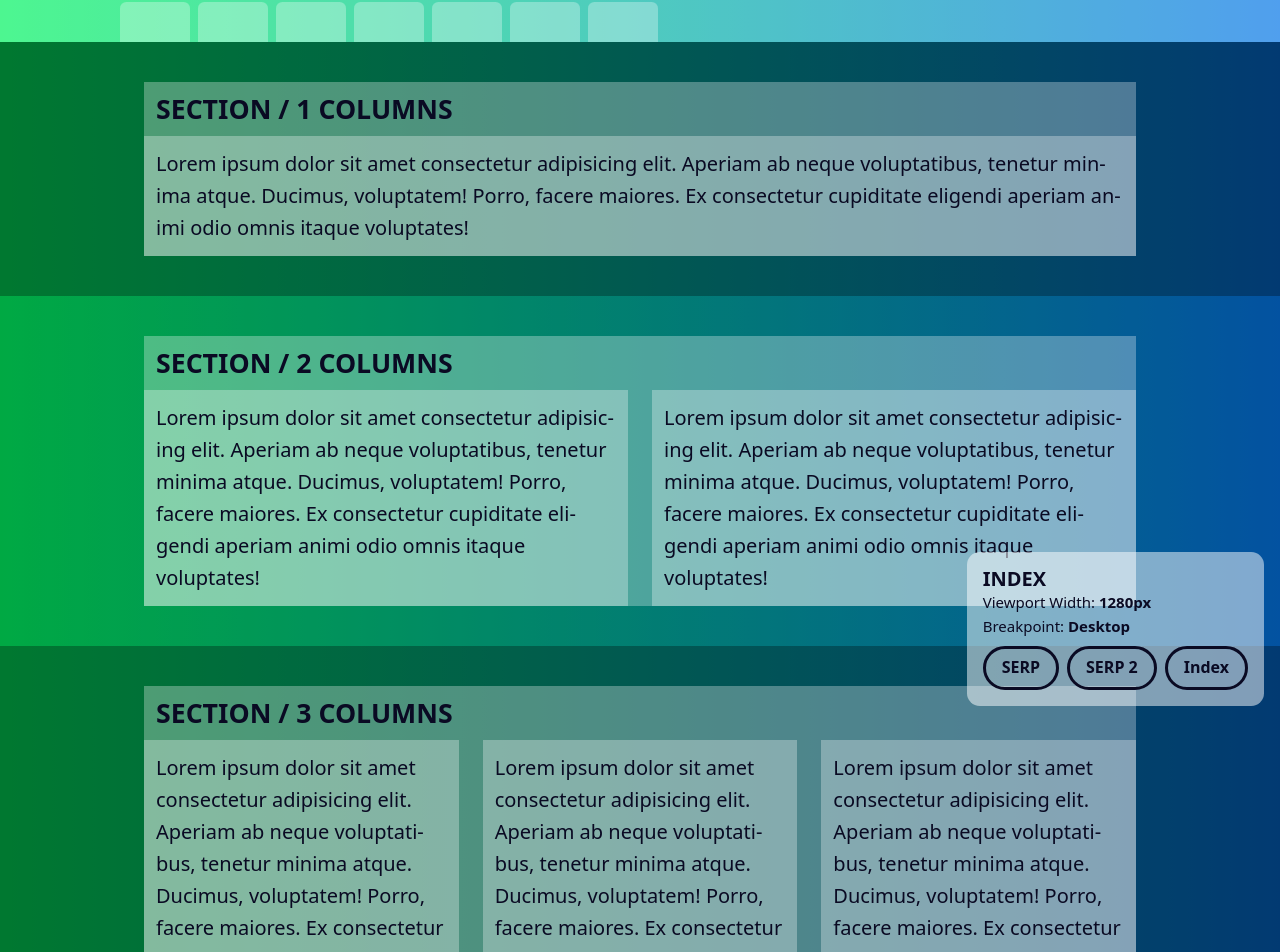
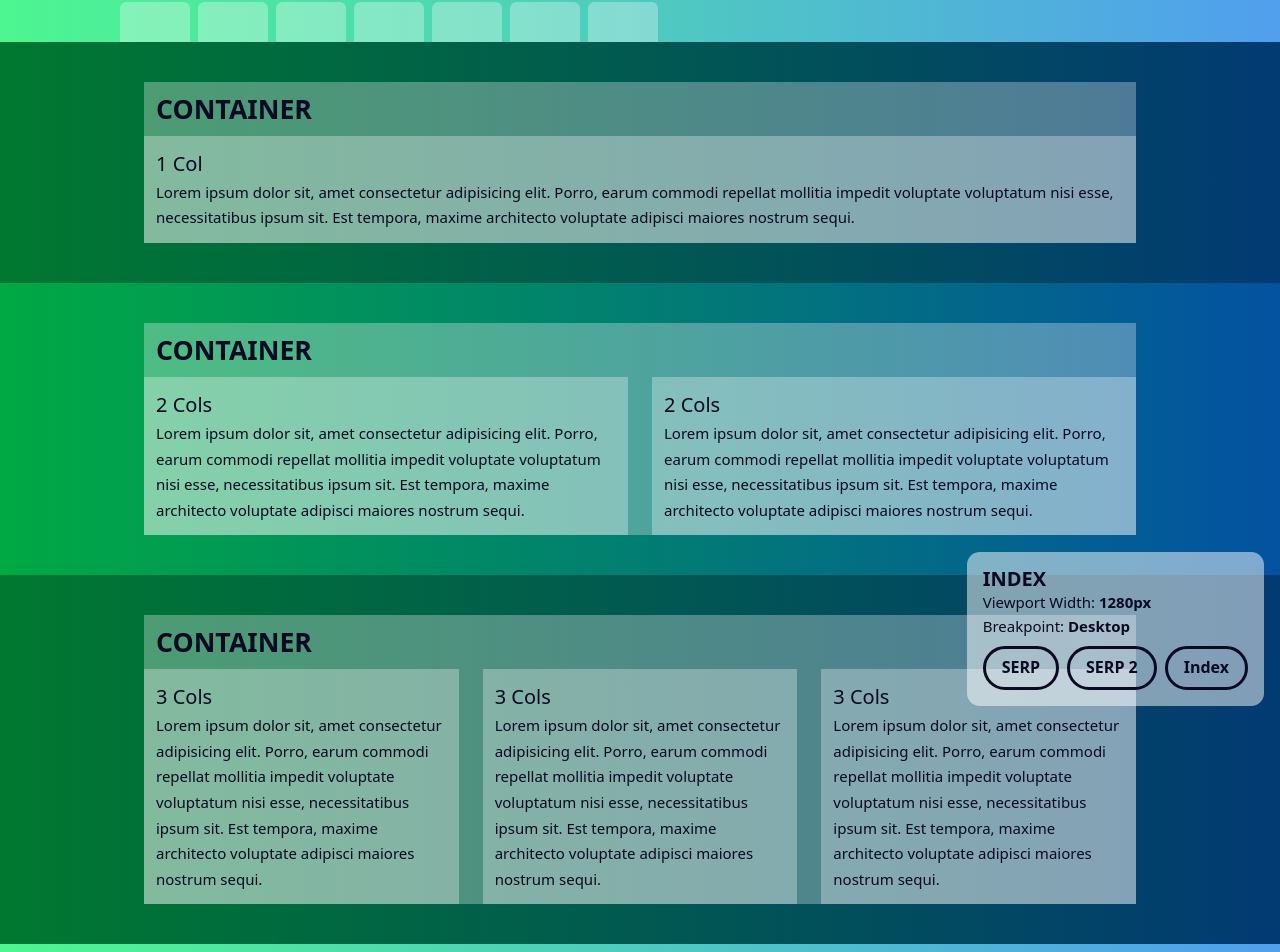
Before and after one commit to cmtayl0r/ecosia-layouts, a React (Vite) app: page /index-content in a window 1280 px wide. Shown: the part 78-1030 px from the top of the page. Built offline with nearby package versions, Linux system fonts and the light colour scheme.

Commit message:
add index page styles

```diff
--- a/src/pages/IndexContentPage.jsx
+++ b/src/pages/IndexContentPage.jsx
@@ -6,15 +6,18 @@ function IndexContentPage() {
       <section className="index-wrapper">
         <div className="index-cur-container">
           <header className="title-block">
-            <h5>Section / 1 Columns</h5>
+            <h5>Container</h5>
           </header>
           <div className="index-sub-container col-1">
-            <p>
-              Lorem ipsum dolor sit amet consectetur adipisicing elit. Aperiam
-              ab neque voluptatibus, tenetur minima atque. Ducimus, voluptatem!
-              Porro, facere maiores. Ex consectetur cupiditate eligendi aperiam
-              animi odio omnis itaque voluptates!
-            </p>
+            <div>
+              <p>1 Col</p>
+              <small>
+                Lorem ipsum dolor sit, amet consectetur adipisicing elit. Porro,
+                earum commodi repellat mollitia impedit voluptate voluptatum
+                nisi esse, necessitatibus ipsum sit. Est tempora, maxime
+                architecto voluptate adipisci maiores nostrum sequi.
+              </small>
+            </div>
           </div>
         </div>
       </section>
@@ -22,21 +25,27 @@ function IndexContentPage() {
       <section className="index-wrapper">
         <div className="index-cur-container">
           <header className="title-block">
-            <h5>Section / 2 Columns</h5>
+            <h5>Container</h5>
           </header>
           <div className="index-sub-container col-2">
-            <p>
-              Lorem ipsum dolor sit amet consectetur adipisicing elit. Aperiam
-              ab neque voluptatibus, tenetur minima atque. Ducimus, voluptatem!
-              Porro, facere maiores. Ex consectetur cupiditate eligendi aperiam
-              animi odio omnis itaque voluptates!
-            </p>
-            <p>
-              Lorem ipsum dolor sit amet consectetur adipisicing elit. Aperiam
-              ab neque voluptatibus, tenetur minima atque. Ducimus, voluptatem!
-              Porro, facere maiores. Ex consectetur cupiditate eligendi aperiam
-              animi odio omnis itaque voluptates!
-            </p>
+            <div>
+              <p>2 Cols</p>
+              <small>
+                Lorem ipsum dolor sit, amet consectetur adipisicing elit. Porro,
+                earum commodi repellat mollitia impedit voluptate voluptatum
+                nisi esse, necessitatibus ipsum sit. Est tempora, maxime
+                architecto voluptate adipisci maiores nostrum sequi.
+              </small>
+            </div>
+            <div>
+              <p>2 Cols</p>
+              <small>
+                Lorem ipsum dolor sit, amet consectetur adipisicing elit. Porro,
+                earum commodi repellat mollitia impedit voluptate voluptatum
+                nisi esse, necessitatibus ipsum sit. Est tempora, maxime
+                architecto voluptate adipisci maiores nostrum sequi.
+              </small>
+            </div>
           </div>
         </div>
       </section>
@@ -44,27 +53,36 @@ function IndexContentPage() {
       <section className="index-wrapper">
         <div className="index-cur-container">
           <header className="title-block">
-            <h5>Section / 3 Columns</h5>
+            <h5>Container</h5>
           </header>
           <div className="index-sub-container col-3">
-            <p>
-              Lorem ipsum dolor sit amet consectetur adipisicing elit. Aperiam
-              ab neque voluptatibus, tenetur minima atque. Ducimus, voluptatem!
-              Porro, facere maiores. Ex consectetur cupiditate eligendi aperiam
-              animi odio omnis itaque voluptates!
-            </p>
-            <p>
-              Lorem ipsum dolor sit amet consectetur adipisicing elit. Aperiam
-              ab neque voluptatibus, tenetur minima atque. Ducimus, voluptatem!
-              Porro, facere maiores. Ex consectetur cupiditate eligendi aperiam
-              animi odio omnis itaque voluptates!
-            </p>
-            <p>
-              Lorem ipsum dolor sit amet consectetur adipisicing elit. Aperiam
-              ab neque voluptatibus, tenetur minima atque. Ducimus, voluptatem!
-              Porro, facere maiores. Ex consectetur cupiditate eligendi aperiam
-              animi odio omnis itaque voluptates!
-            </p>
+            <div>
+              <p>3 Cols</p>
+              <small>
+                Lorem ipsum dolor sit, amet consectetur adipisicing elit. Porro,
+                earum commodi repellat mollitia impedit voluptate voluptatum
+                nisi esse, necessitatibus ipsum sit. Est tempora, maxime
+                architecto voluptate adipisci maiores nostrum sequi.
+              </small>
+            </div>
+            <div>
+              <p>3 Cols</p>
+              <small>
+                Lorem ipsum dolor sit, amet consectetur adipisicing elit. Porro,
+                earum commodi repellat mollitia impedit voluptate voluptatum
+                nisi esse, necessitatibus ipsum sit. Est tempora, maxime
+                architecto voluptate adipisci maiores nostrum sequi.
+              </small>
+            </div>
+            <div>
+              <p>3 Cols</p>
+              <small>
+                Lorem ipsum dolor sit, amet consectetur adipisicing elit. Porro,
+                earum commodi repellat mollitia impedit voluptate voluptatum
+                nisi esse, necessitatibus ipsum sit. Est tempora, maxime
+                architecto voluptate adipisci maiores nostrum sequi.
+              </small>
+            </div>
           </div>
         </div>
       </section>
```
